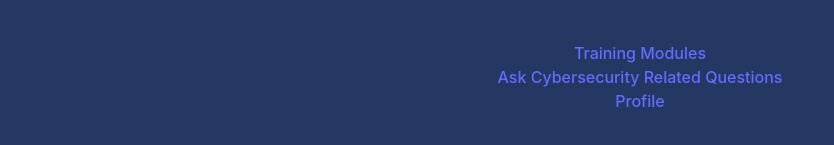
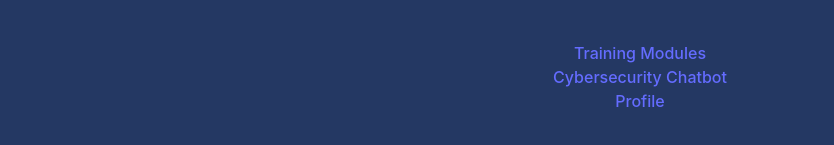
Before and after one commit to oliprev/OP_COMP3000, a React (Vite) app in the folder frontend/: page /main in a window 1280 px wide. Shown: the part 397-542 px from the top of the page, without its empty margins (0-834 px from the left). Built offline with nearby package versions, Linux system fonts and the light colour scheme; sample sign-in values are in the browser's storage.

Commit message:
Updated dashboard link to be more reflective of actual functonality

```diff
--- a/frontend/src/pages/MainPage.jsx
+++ b/frontend/src/pages/MainPage.jsx
@@ -15,7 +15,7 @@ function MainPage() {
             <Link to = "/" onClick={handleLogout} className="back-link">Log out</Link><br></br>
             <h1>Dashboard</h1>
             <Link to = "/main/modules">Training Modules</Link><br></br>
-            <Link to = "/main/gemini">Ask Cybersecurity Related Questions</Link><br></br>
+            <Link to = "/main/gemini">Cybersecurity Chatbot</Link><br></br>
             <Link to = "/main/profile">Profile</Link><br></br>
         </div>
     );
```
